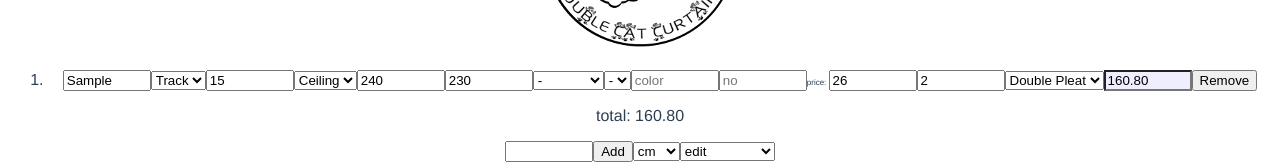
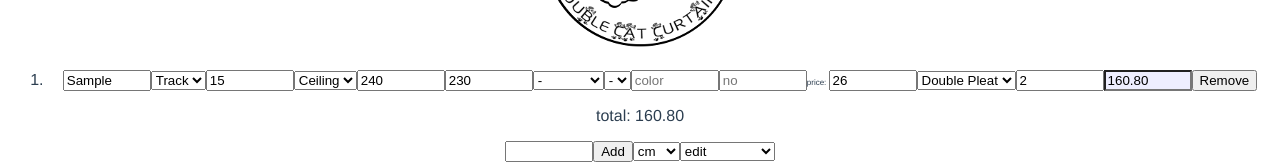
Before and after one commit to doublecatgroup/form, a Vue app: page / in a window 1280 px wide. Both pictures are taken after typing "Sample" into the empty fields and a click on the button "Add". Shown: the part 210-373 px from the top of the page. Built offline with nearby package versions, Linux system fonts and the light colour scheme.

Commit message:
Put ratio after heading

```diff
--- a/src/components/WindowView.vue
+++ b/src/components/WindowView.vue
@@ -13,10 +13,11 @@
 
     <fabric v-model="fabric"/>
 
-    <input type="number" v-model.number="ratio" step="0.1" placeholder="ratio" />
     <select v-model="heading">
       <option v-for="(value, name) in headings" :key="name" :value="name"> {{ value.en }}</option>
     </select>
+
+    <input type="number" v-model.number="ratio" step="0.1" placeholder="ratio" />
 
     <input placeholder="total" :value="windowItem.total.toFixed(2)" readonly>
     <button name="remove" @click="$emit('remove')">Remove</button>
```
